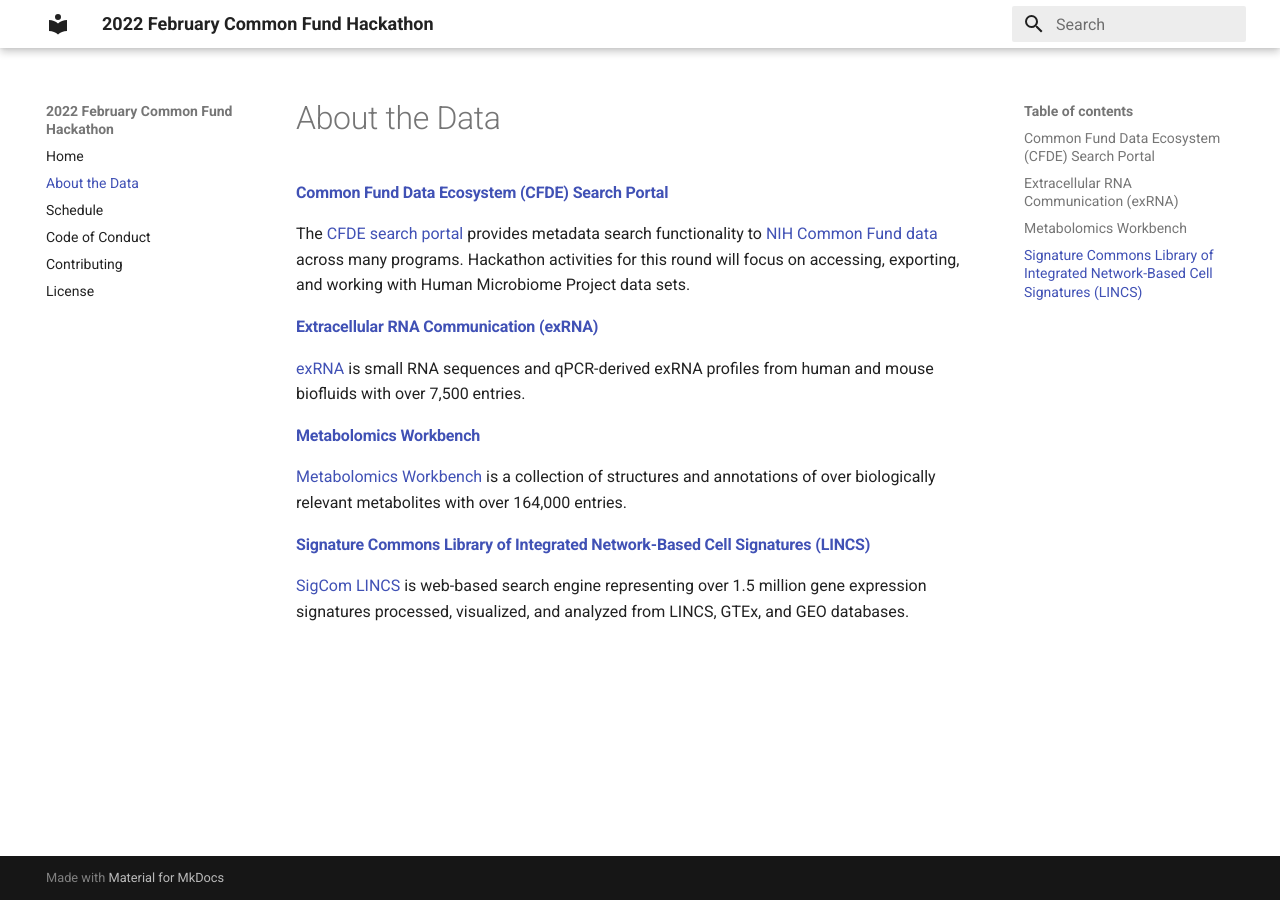
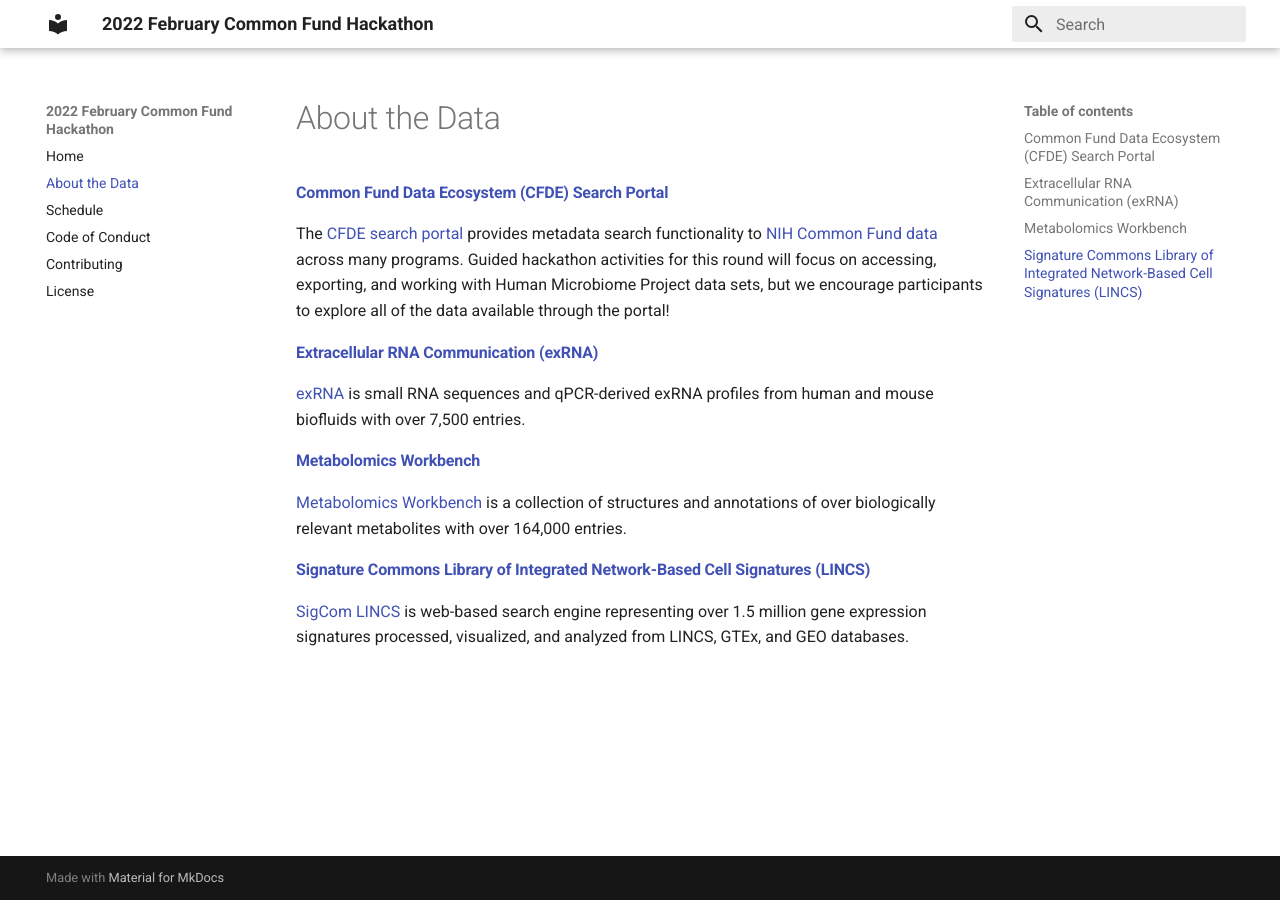
Before and after one commit to nih-cfde/2022-feb-hackathon, an MkDocs documentation site: the page built from docs/about.md, in a window 1280 px wide. Built offline with MkDocs 1.6.1 and Material for MkDocs 9.7.7, drawn with Linux system fonts in a browser that asks for light colours.

Commit message:
add enthusiasm

```diff
--- a/docs/about.md
+++ b/docs/about.md
@@ -3,8 +3,10 @@
 The [CFDE search portal](https://app.nih-cfde.org/) provides metadata
 search functionality to
 [NIH Common Fund data](https://commonfund.nih.gov/) across many
-programs. Hackathon activities for this round will focus on accessing,
-exporting, and working with Human Microbiome Project data sets.
+programs. Guided hackathon activities for this round will focus on
+accessing, exporting, and working with Human Microbiome Project data
+sets, but we encourage participants to explore all of the data available
+through the portal!
 
 #### [Extracellular RNA Communication (exRNA)](https://exrna-atlas.org/)
 
```
